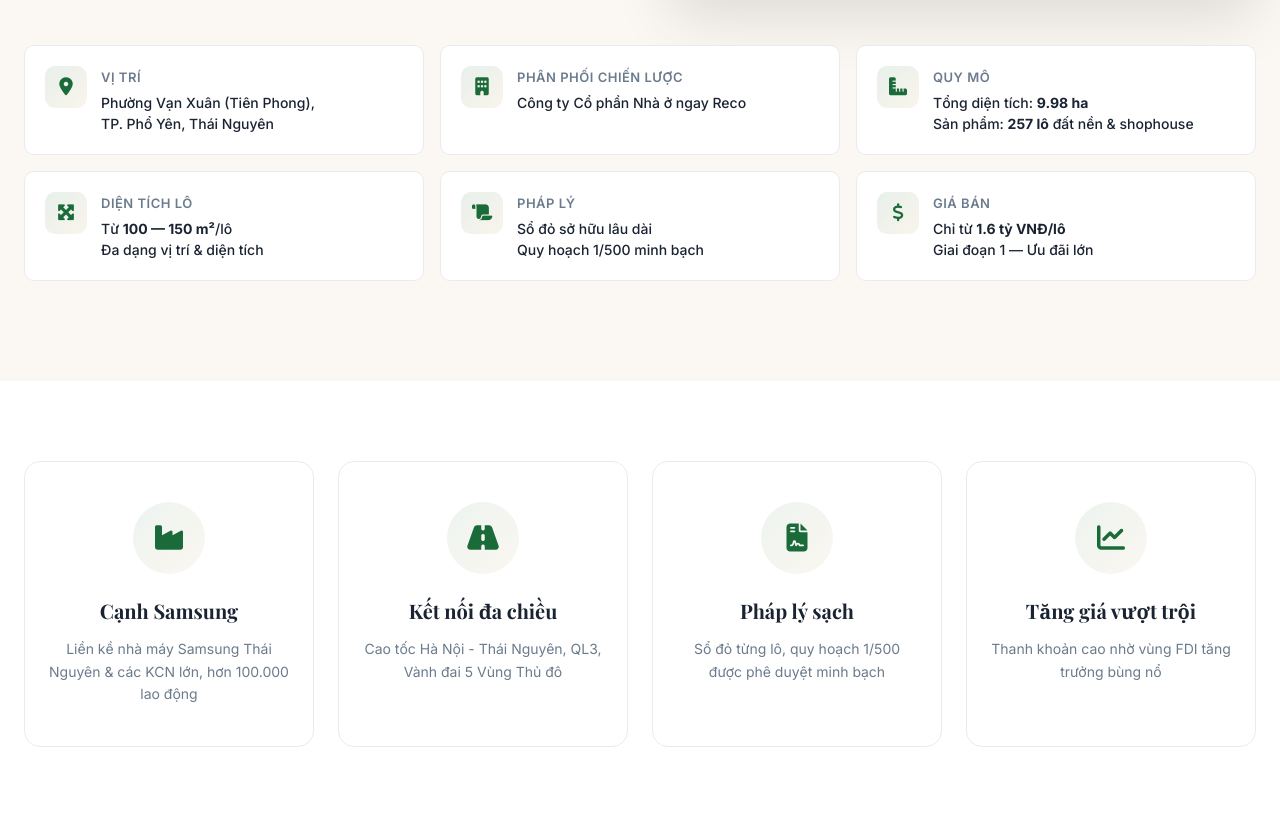
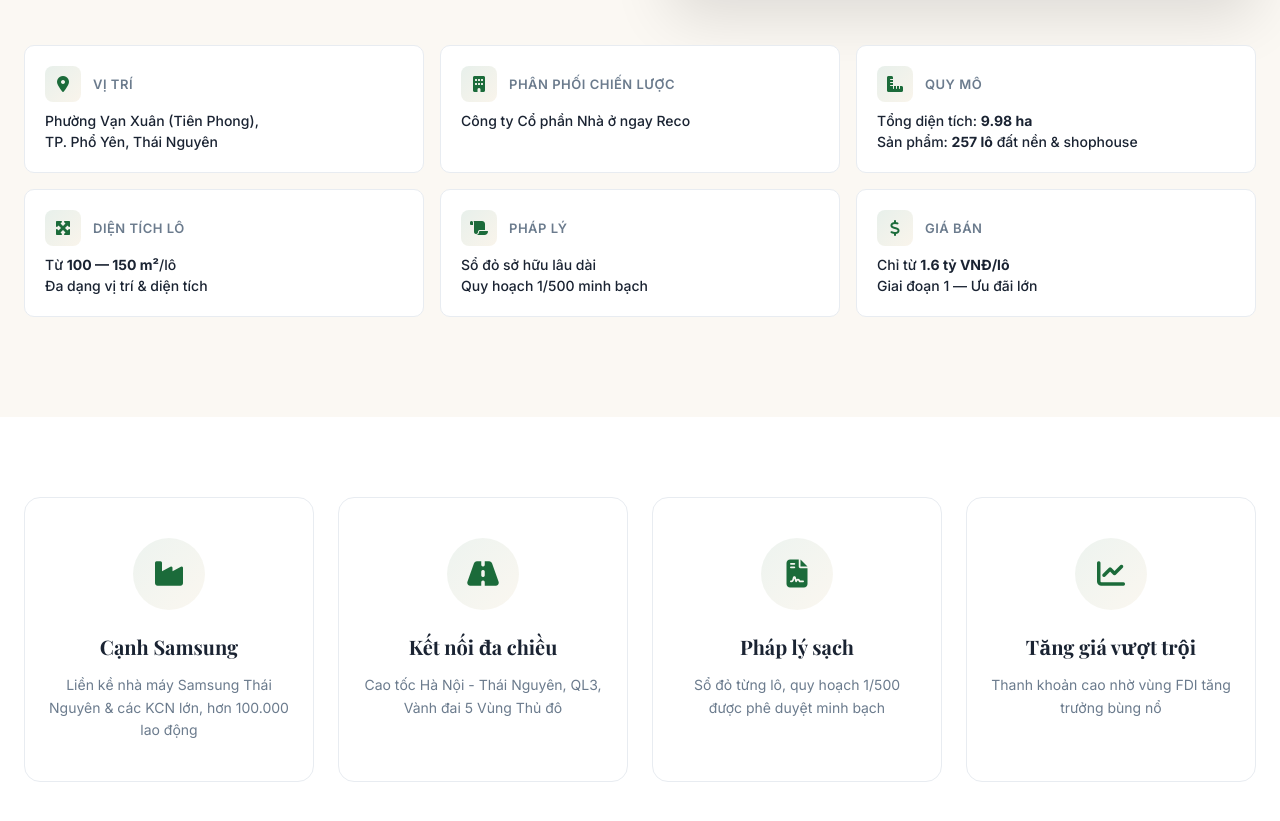
Before and after one commit to NTDCream/VanXuanHeritage, a plain HTML site: page index.html in a window 1280 px wide. Shown: the part 1558-2379 px from the top of the page. Drawn offline with nearby package versions, Linux system fonts and the light colour scheme; a web font is replaced by a local one.

Commit message:
Fix Interface

```diff
--- a/index.html
+++ b/index.html
@@ -147,47 +147,46 @@
             </div>
             <div class="overview-info-cards animate-on-scroll">
                 <div class="info-card">
-                    <div class="info-card-icon"><i class="fas fa-map-marker-alt"></i></div>
-                    <div class="info-card-content">
+                    <div class="info-card-header">
+                        <div class="info-card-icon"><i class="fas fa-map-marker-alt"></i></div>
                         <h4>Vị trí</h4>
-                        <p>Phường Vạn Xuân (Tiên Phong),<br>TP. Phổ Yên, Thái Nguyên</p>
                     </div>
+                    <p>Phường Vạn Xuân (Tiên Phong),<br>TP. Phổ Yên, Thái Nguyên</p>
                 </div>
                 <div class="info-card">
-                    <div class="info-card-icon"><i class="fas fa-building"></i></div>
-                    <div class="info-card-content">
+                    <div class="info-card-header">
+                        <div class="info-card-icon"><i class="fas fa-building"></i></div>
                         <h4>Phân phối chiến lược</h4>
-                        <p>Công ty Cổ phần Nhà ở ngay Reco</p>
                     </div>
+                    <p>Công ty Cổ phần Nhà ở ngay Reco</p>
                 </div>
                 <div class="info-card">
-                    <div class="info-card-icon"><i class="fas fa-ruler-combined"></i></div>
-                    <div class="info-card-content">
+                    <div class="info-card-header">
+                        <div class="info-card-icon"><i class="fas fa-ruler-combined"></i></div>
                         <h4>Quy mô</h4>
-                        <p>Tổng diện tích: <strong>9.98 ha</strong><br>Sản phẩm: <strong>257 lô</strong> đất nền &
-                            shophouse</p>
                     </div>
+                    <p>Tổng diện tích: <strong>9.98 ha</strong><br>Sản phẩm: <strong>257 lô</strong> đất nền & shophouse</p>
                 </div>
                 <div class="info-card">
-                    <div class="info-card-icon"><i class="fas fa-expand-arrows-alt"></i></div>
-                    <div class="info-card-content">
+                    <div class="info-card-header">
+                        <div class="info-card-icon"><i class="fas fa-expand-arrows-alt"></i></div>
                         <h4>Diện tích lô</h4>
-                        <p>Từ <strong>100 — 150 m²</strong>/lô<br>Đa dạng vị trí & diện tích</p>
                     </div>
+                    <p>Từ <strong>100 — 150 m²</strong>/lô<br>Đa dạng vị trí & diện tích</p>
                 </div>
                 <div class="info-card">
-                    <div class="info-card-icon"><i class="fas fa-scroll"></i></div>
-                    <div class="info-card-content">
+                    <div class="info-card-header">
+                        <div class="info-card-icon"><i class="fas fa-scroll"></i></div>
                         <h4>Pháp lý</h4>
-                        <p>Sổ đỏ sở hữu lâu dài<br>Quy hoạch 1/500 minh bạch</p>
                     </div>
+                    <p>Sổ đỏ sở hữu lâu dài<br>Quy hoạch 1/500 minh bạch</p>
                 </div>
                 <div class="info-card">
-                    <div class="info-card-icon"><i class="fas fa-dollar-sign"></i></div>
-                    <div class="info-card-content">
+                    <div class="info-card-header">
+                        <div class="info-card-icon"><i class="fas fa-dollar-sign"></i></div>
                         <h4>Giá bán</h4>
-                        <p>Chỉ từ <strong>1.6 tỷ VNĐ/lô</strong><br>Giai đoạn 1 — Ưu đãi lớn</p>
                     </div>
+                    <p>Chỉ từ <strong>1.6 tỷ VNĐ/lô</strong><br>Giai đoạn 1 — Ưu đãi lớn</p>
                 </div>
             </div>
         </div>
--- a/style.css
+++ b/style.css
@@ -760,7 +760,8 @@ ul {
 
 .info-card {
     display: flex;
-    gap: 14px;
+    flex-direction: column;
+    gap: 8px;
     background: #fff;
     padding: 18px;
     border-radius: var(--radius-sm);
@@ -768,6 +769,12 @@ ul {
     transition: var(--transition);
 }
 
+.info-card-header {
+    display: flex;
+    align-items: center;
+    gap: 12px;
+}
+
 .info-card:hover {
     border-color: var(--primary);
     box-shadow: 0 4px 20px rgba(27, 107, 58, 0.08);
@@ -775,33 +782,34 @@ ul {
 }
 
 .info-card-icon {
-    width: 42px;
-    height: 42px;
-    border-radius: 10px;
+    width: 36px;
+    height: 36px;
+    border-radius: 8px;
     background: linear-gradient(135deg, rgba(27, 107, 58, 0.1), rgba(198, 151, 63, 0.1));
     display: flex;
     align-items: center;
     justify-content: center;
     color: var(--primary);
-    font-size: 18px;
+    font-size: 16px;
     flex-shrink: 0;
 }
 
-.info-card-content h4 {
+.info-card h4 {
     font-size: 13px;
     font-weight: 600;
     color: var(--text-light);
     text-transform: uppercase;
     letter-spacing: 0.5px;
-    margin-bottom: 4px;
-}
-
-.info-card-content p {
+    margin-bottom: 0;
+}
+
+.info-card p {
     font-size: 14px;
     color: var(--navy);
     font-weight: 500;
     line-height: 1.5;
     margin-bottom: 0;
+
 }
 
 /* Image Frame */
@@ -2308,8 +2316,8 @@ ul {
         height: 100vh;
         background: #fff;
         flex-direction: column;
-        justify-content: center;
-        gap: 8px;
+        /* justify-content: center; */
+        gap: 20px;
         padding: 40px;
         transition: right 0.4s ease;
         box-shadow: -10px 0 40px rgba(0, 0, 0, 0.1);
@@ -2364,7 +2372,7 @@ ul {
     }
 
     .overview-info-cards {
-        grid-template-columns: repeat(2, 1fr);
+        grid-template-columns: 1fr; /* Đổi thành 1 cột trên mobile để thẻ rộng rãi, chữ không bị rớt dòng gây lệch icon */
     }
 
     .highlights-grid {
```
